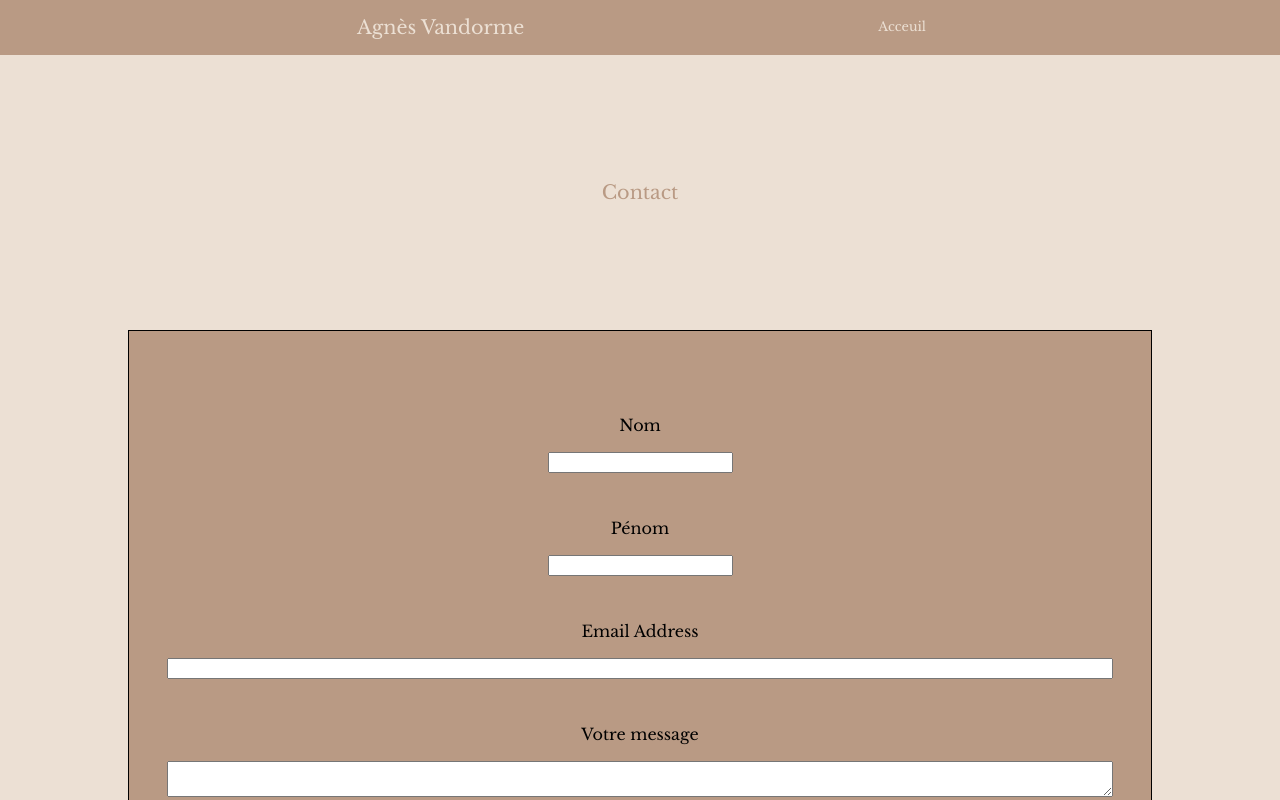
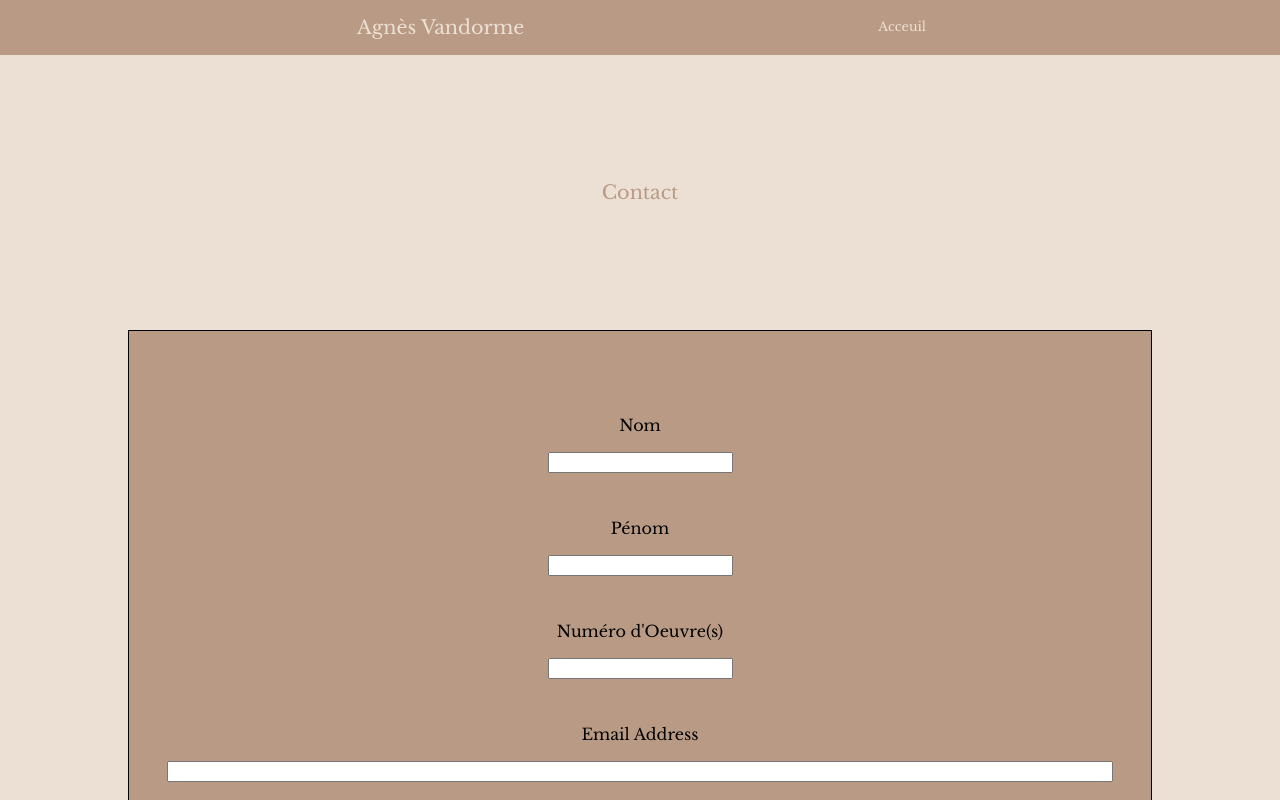
Before and after one commit to julien-leleu-YJS/Agnes-Vandorme, a React (Create React App) app: page /contact in a window 1280 px wide. Shown: the top 800 px of the page. Built offline with nearby package versions, Linux system fonts and the light colour scheme; a web font is replaced by a local one.

Commit message:
add function number to artwork

```diff
--- a/src/pages/contact/Contact.jsx
+++ b/src/pages/contact/Contact.jsx
@@ -20,6 +20,10 @@ function Contact() {
         <label>
           <p className="title-input">Pénom</p>
           <input className="input" name="surname" />
+        </label>
+        <label>
+          <p className="title-input">Numéro d&#39;Oeuvre(s)</p>
+          <input className="input" name="number" />
         </label>
 
         <label className="title-input" htmlFor="email">
```
